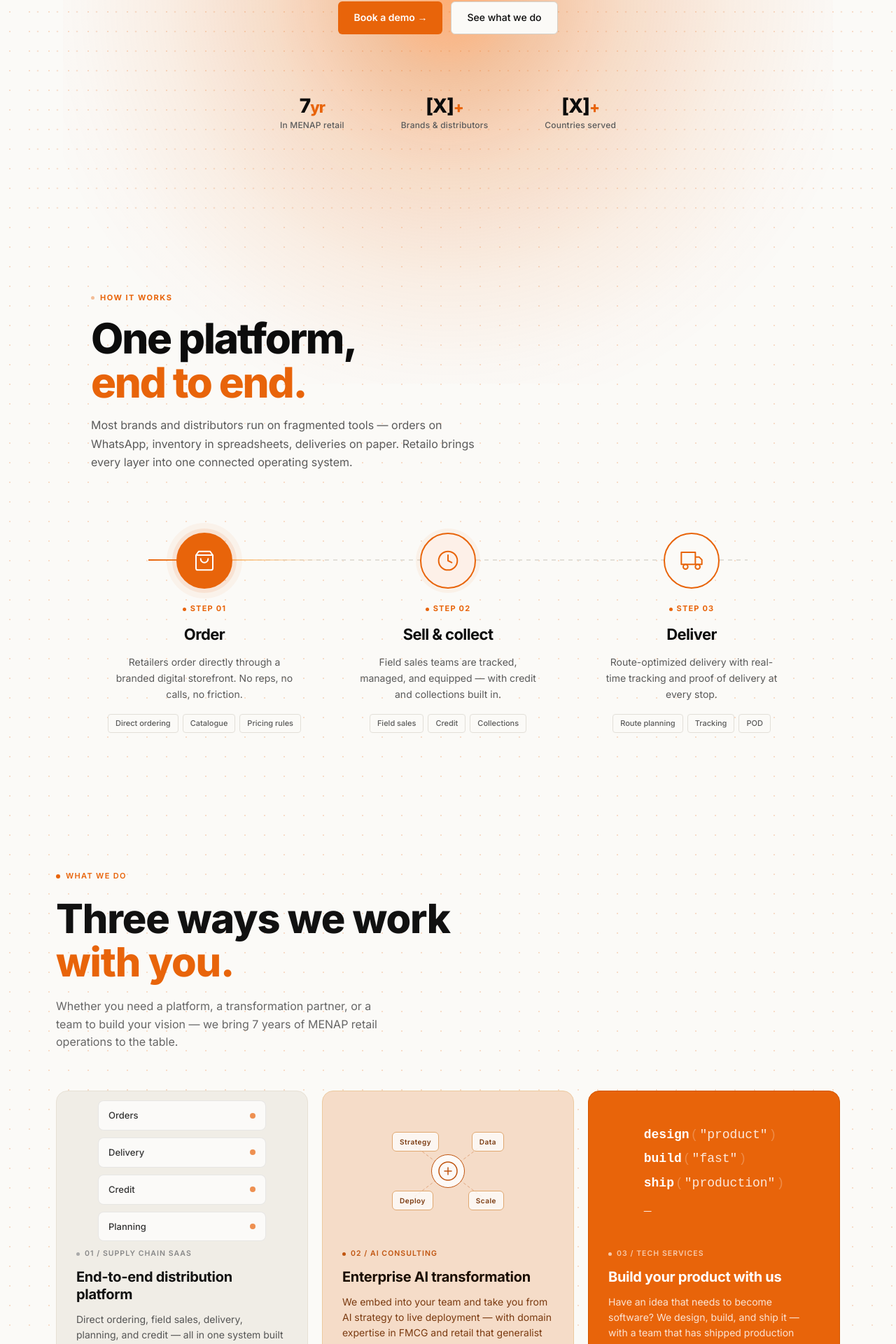
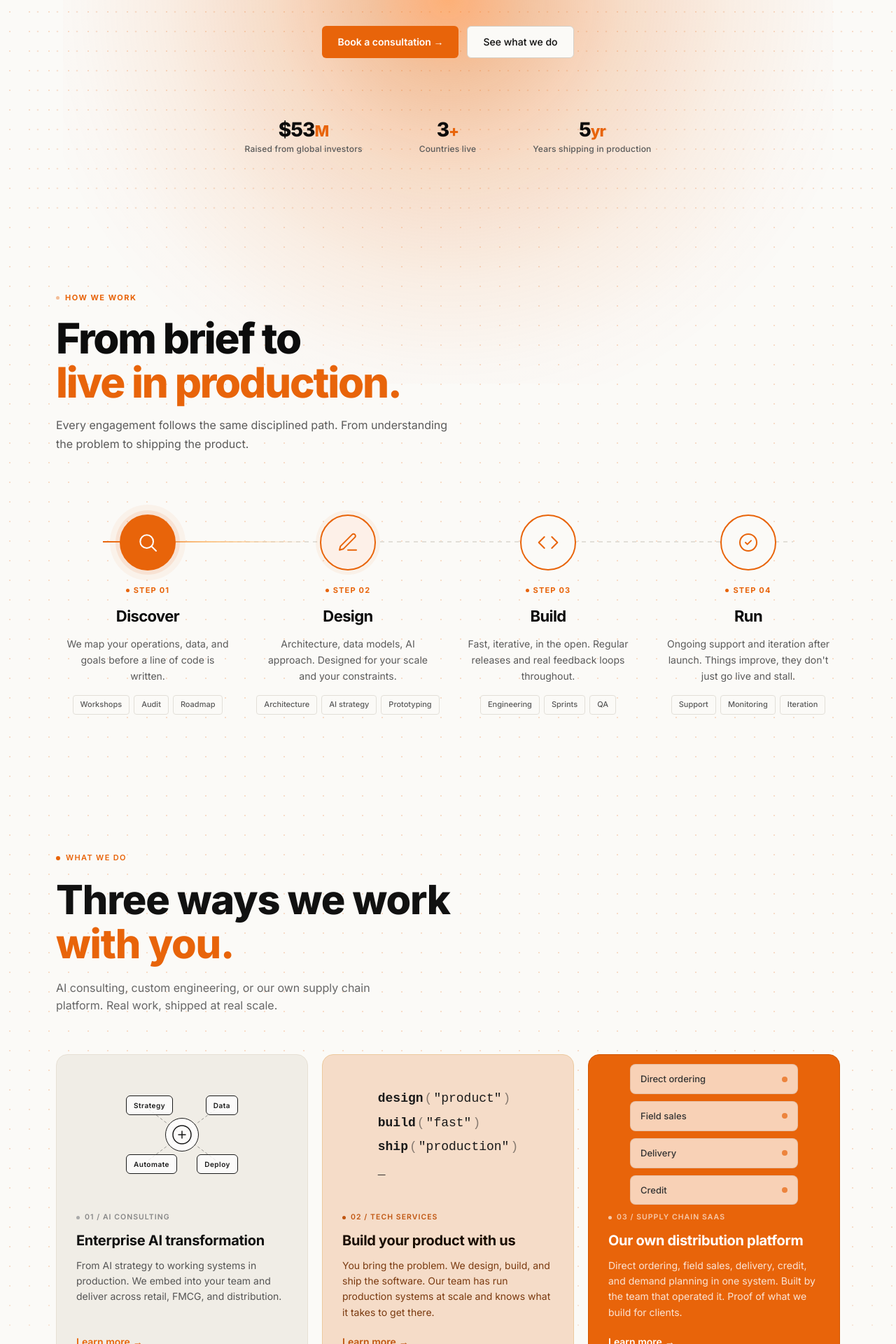
Before and after one commit to Tooba-Ahmed/retailo-website, a Next.js app: page / in a window 1280 px wide. Shown: the part 449-2369 px from the top of the page at 70% size. Built offline with nearby package versions, Linux system fonts and the light colour scheme.

Commit message:
fixing content

```diff
--- a/components/ConnectedSteps.module.css
+++ b/components/ConnectedSteps.module.css
@@ -1,6 +1,6 @@
 .section {
   padding: 96px 40px;
-  max-width: 1100px;
+  max-width: 1200px;
   margin: 0 auto;
   position: relative;
 }
@@ -11,17 +11,20 @@
 
 .flow {
   position: relative;
+  padding-top: 24px;
+}
+
+.cards {
   display: grid;
-  grid-template-columns: repeat(3, 1fr);
+  grid-template-columns: repeat(4, 1fr);
   gap: 24px;
-  padding-top: 24px;
 }
 
 .lineBg {
   position: absolute;
   top: 62px;
-  left: 8%;
-  right: 8%;
+  left: 6%;
+  right: 6%;
   height: 2px;
   z-index: 0;
   overflow: hidden;
@@ -72,16 +75,26 @@
   transition: transform 0.3s;
 }
 
-.card:nth-child(2) .node {
+/* Step 01 — Discover: filled orange, most prominent */
+.cards .card:nth-child(1) .node {
   background: var(--orange);
   box-shadow: 0 0 0 6px rgba(232, 100, 10, 0.1),
               0 0 0 14px rgba(232, 100, 10, 0.05);
 }
-.card:nth-child(3) .node {
+
+/* Step 02 — Design: light orange tint */
+.cards .card:nth-child(2) .node {
   background: var(--orange-light);
   box-shadow: 0 0 0 6px rgba(232, 100, 10, 0.06);
 }
-.card:nth-child(4) .node {
+
+/* Step 03 — Build: outline only */
+.cards .card:nth-child(3) .node {
+  background: var(--bg);
+}
+
+/* Step 04 — Run: outline only */
+.cards .card:nth-child(4) .node {
   background: var(--bg);
 }
 
@@ -89,9 +102,14 @@
   width: 32px;
   height: 32px;
 }
-.card:nth-child(2) .node svg { stroke: #fff; }
-.card:nth-child(3) .node svg,
-.card:nth-child(4) .node svg { stroke: var(--orange); }
+
+/* White icon on filled orange */
+.cards .card:nth-child(1) .node svg { stroke: #fff; }
+
+/* Orange icon on light/outline nodes */
+.cards .card:nth-child(2) .node svg,
+.cards .card:nth-child(3) .node svg,
+.cards .card:nth-child(4) .node svg { stroke: var(--orange); }
 
 .card:hover .node {
   transform: scale(1.05);
@@ -127,7 +145,7 @@
   font-size: 14px;
   color: var(--muted);
   line-height: 1.65;
-  max-width: 260px;
+  max-width: 240px;
   margin-bottom: 16px;
 }
 
@@ -148,9 +166,13 @@
   color: var(--muted);
 }
 
+@media (max-width: 900px) {
+  .cards { grid-template-columns: repeat(2, 1fr); gap: 40px; }
+}
+
 @media (max-width: 768px) {
   .section { padding: 64px 20px; }
-  .flow { grid-template-columns: 1fr; gap: 48px; }
+  .cards { grid-template-columns: 1fr; gap: 48px; }
   .lineBg { display: none; }
 }
 
--- a/components/ConnectedSteps.tsx
+++ b/components/ConnectedSteps.tsx
@@ -6,78 +6,97 @@
       <div className={styles.header}>
         <div className="s-eyebrow">
           <span className="s-eyebrow-dot" />
-          How it works
+          How we work
         </div>
         <h2 className="s-title">
-          One platform,<br /><em>end to end.</em>
+          From brief to<br /><em>live in production.</em>
         </h2>
         <p className="s-desc">
-          Most brands and distributors run on fragmented tools — orders on
-          WhatsApp, inventory in spreadsheets, deliveries on paper. Retailo
-          brings every layer into one connected operating system.
+          Every engagement follows the same disciplined path. From understanding the problem to shipping the product.
         </p>
       </div>
 
       <div className={styles.flow}>
         <div className={styles.lineBg} />
+        <div className={styles.cards}>
 
         <div className={styles.card}>
           <div className={styles.node}>
             <svg viewBox="0 0 24 24" fill="none" strokeWidth="1.5" strokeLinecap="round" strokeLinejoin="round">
-              <path d="M6 2 3 6v14a2 2 0 002 2h14a2 2 0 002-2V6l-3-4zM3 6h18M16 10a4 4 0 01-8 0" />
+              <circle cx="11" cy="11" r="7" />
+              <line x1="16.5" y1="16.5" x2="21" y2="21" />
             </svg>
           </div>
           <div className={styles.label}>
             <span className={styles.labelDot} />STEP 01
           </div>
-          <h3>Order</h3>
-          <p>Retailers order directly through a branded digital storefront. No reps, no calls, no friction.</p>
+          <h3>Discover</h3>
+          <p>We map your operations, data, and goals before a line of code is written.</p>
           <div className={styles.tags}>
-            <span className={styles.tag}>Direct ordering</span>
-            <span className={styles.tag}>Catalogue</span>
-            <span className={styles.tag}>Pricing rules</span>
+            <span className={styles.tag}>Workshops</span>
+            <span className={styles.tag}>Audit</span>
+            <span className={styles.tag}>Roadmap</span>
           </div>
         </div>
 
         <div className={styles.card}>
           <div className={styles.node}>
             <svg viewBox="0 0 24 24" fill="none" strokeWidth="1.5" strokeLinecap="round" strokeLinejoin="round">
-              <circle cx="12" cy="12" r="10" />
-              <path d="M12 6v6l4 2" />
+              <path d="M12 20h9" />
+              <path d="M16.5 3.5a2.121 2.121 0 013 3L7 19l-4 1 1-4L16.5 3.5z" />
             </svg>
           </div>
           <div className={styles.label}>
             <span className={styles.labelDot} />STEP 02
           </div>
-          <h3>Sell & collect</h3>
-          <p>Field sales teams are tracked, managed, and equipped — with credit and collections built in.</p>
+          <h3>Design</h3>
+          <p>Architecture, data models, AI approach. Designed for your scale and your constraints.</p>
           <div className={styles.tags}>
-            <span className={styles.tag}>Field sales</span>
-            <span className={styles.tag}>Credit</span>
-            <span className={styles.tag}>Collections</span>
+            <span className={styles.tag}>Architecture</span>
+            <span className={styles.tag}>AI strategy</span>
+            <span className={styles.tag}>Prototyping</span>
           </div>
         </div>
 
         <div className={styles.card}>
           <div className={styles.node}>
             <svg viewBox="0 0 24 24" fill="none" strokeWidth="1.5" strokeLinecap="round" strokeLinejoin="round">
-              <path d="M1 3h15v13H1zM16 8h4l3 3v5h-7V8z" />
-              <circle cx="5.5" cy="18.5" r="2.5" />
-              <circle cx="18.5" cy="18.5" r="2.5" />
+              <polyline points="16 18 22 12 16 6" />
+              <polyline points="8 6 2 12 8 18" />
             </svg>
           </div>
           <div className={styles.label}>
             <span className={styles.labelDot} />STEP 03
           </div>
-          <h3>Deliver</h3>
-          <p>Route-optimized delivery with real-time tracking and proof of delivery at every stop.</p>
+          <h3>Build</h3>
+          <p>Fast, iterative, in the open. Regular releases and real feedback loops throughout.</p>
           <div className={styles.tags}>
-            <span className={styles.tag}>Route planning</span>
-            <span className={styles.tag}>Tracking</span>
-            <span className={styles.tag}>POD</span>
+            <span className={styles.tag}>Engineering</span>
+            <span className={styles.tag}>Sprints</span>
+            <span className={styles.tag}>QA</span>
           </div>
         </div>
 
+        <div className={styles.card}>
+          <div className={styles.node}>
+            <svg viewBox="0 0 24 24" fill="none" strokeWidth="1.5" strokeLinecap="round" strokeLinejoin="round">
+              <circle cx="12" cy="12" r="9" />
+              <polyline points="9 12 11 14 15 10" />
+            </svg>
+          </div>
+          <div className={styles.label}>
+            <span className={styles.labelDot} />STEP 04
+          </div>
+          <h3>Run</h3>
+          <p>Ongoing support and iteration after launch. Things improve, they don&apos;t just go live and stall.</p>
+          <div className={styles.tags}>
+            <span className={styles.tag}>Support</span>
+            <span className={styles.tag}>Monitoring</span>
+            <span className={styles.tag}>Iteration</span>
+          </div>
+        </div>
+
+        </div>
       </div>
     </section>
   )
--- a/components/Hero.tsx
+++ b/components/Hero.tsx
@@ -4,7 +4,7 @@
 import styles from './Hero.module.css'
 
 export default function Hero() {
-  const canvasRef = useRef<HTMLCanvasElement>(null)
+  const canvasRef  = useRef<HTMLCanvasElement>(null)
   const sectionRef = useRef<HTMLElement>(null)
 
   useEffect(() => {
@@ -16,42 +16,27 @@
 
     let raf: number
     const mouse = { x: -999, y: -999 }
-    const SPACING = 28
-    const DISPERSE_R = 88
-    const DISPERSE_STRENGTH = 32
-    const DOT_R = 1.3
+    const SPACING = 28, DISPERSE_R = 88, DISPERSE_STRENGTH = 32, DOT_R = 1.3
     const ORANGE: [number, number, number] = [232, 100, 10]
-
     type Dot = { ox: number; oy: number; cx: number; cy: number; vx: number; vy: number }
-    let dots: Dot[] = []
-    let W = 0, H = 0
+    let dots: Dot[] = [], W = 0, H = 0
 
     const buildGrid = () => {
       const dpr = window.devicePixelRatio || 1
       const rect = section.getBoundingClientRect()
-      W = rect.width
-      H = rect.height
-      canvas.width  = W * dpr
-      canvas.height = H * dpr
-      canvas.style.width  = W + 'px'
-      canvas.style.height = H + 'px'
+      W = rect.width; H = rect.height
+      canvas.width = W * dpr; canvas.height = H * dpr
+      canvas.style.width = W + 'px'; canvas.style.height = H + 'px'
       ctx.setTransform(dpr, 0, 0, dpr, 0, 0)
       dots = []
-      for (let x = SPACING / 2; x < W; x += SPACING) {
-        for (let y = SPACING / 2; y < H; y += SPACING) {
+      for (let x = SPACING / 2; x < W; x += SPACING)
+        for (let y = SPACING / 2; y < H; y += SPACING)
           dots.push({ ox: x, oy: y, cx: x, cy: y, vx: 0, vy: 0 })
-        }
-      }
     }
-
     buildGrid()
     window.addEventListener('resize', buildGrid)
 
-    const onMove = (e: MouseEvent) => {
-      const rect = section.getBoundingClientRect()
-      mouse.x = e.clientX - rect.left
-      mouse.y = e.clientY - rect.top
-    }
+    const onMove  = (e: MouseEvent) => { const r = section.getBoundingClientRect(); mouse.x = e.clientX - r.left; mouse.y = e.clientY - r.top }
     const onLeave = () => { mouse.x = -999; mouse.y = -999 }
     section.addEventListener('mousemove', onMove)
     section.addEventListener('mouseleave', onLeave)
@@ -59,8 +44,7 @@
     const draw = () => {
       ctx.clearRect(0, 0, W, H)
       for (const d of dots) {
-        const dx = d.cx - mouse.x
-        const dy = d.cy - mouse.y
+        const dx = d.cx - mouse.x, dy = d.cy - mouse.y
         const dist = Math.sqrt(dx * dx + dy * dy)
         if (dist < DISPERSE_R) {
           const force = (1 - dist / DISPERSE_R) * DISPERSE_STRENGTH
@@ -70,11 +54,10 @@
         }
         d.vx = (d.vx + (d.ox - d.cx) * 0.10) * 0.75
         d.vy = (d.vy + (d.oy - d.cy) * 0.10) * 0.75
-        d.cx += d.vx
-        d.cy += d.vy
-        const cursorDist = Math.sqrt((d.cx - mouse.x) ** 2 + (d.cy - mouse.y) ** 2)
-        const glowBoost = cursorDist < DISPERSE_R ? (1 - cursorDist / DISPERSE_R) * 0.5 : 0
-        const alpha = Math.min(0.72, 0.16 + glowBoost)
+        d.cx += d.vx; d.cy += d.vy
+        const cd = Math.sqrt((d.cx - mouse.x) ** 2 + (d.cy - mouse.y) ** 2)
+        const gb = cd < DISPERSE_R ? (1 - cd / DISPERSE_R) * 0.5 : 0
+        const alpha = Math.min(0.72, 0.16 + gb)
         ctx.beginPath()
         ctx.arc(d.cx, d.cy, DOT_R, 0, Math.PI * 2)
         ctx.fillStyle = `rgba(${ORANGE[0]},${ORANGE[1]},${ORANGE[2]},${alpha.toFixed(2)})`
@@ -82,7 +65,6 @@
       }
       raf = requestAnimationFrame(draw)
     }
-
     draw()
     return () => {
       cancelAnimationFrame(raf)
@@ -100,40 +82,38 @@
       <div className={styles.content}>
         <div className={styles.eyebrow}>
           <span className={styles.eyebrowDot} />
-          Supply Chain · AI · Technology · MENAP
+          AI · Engineering · Supply Chain
         </div>
 
         <h1 className={styles.h1}>
-          Built for <span className={styles.orange}>MENAP retail.</span>
+          Tech and AI,
+          <br />
+          <span className={styles.orange}>built right.</span>
         </h1>
 
         <p className={styles.sub}>
-          We give brands and distributors the software, AI, and engineering
-          to run faster, leaner supply chains — from order to delivery.
+          We help enterprises adopt AI, build technology, and run smarter operations. Backed by five years of shipping real products at scale.
         </p>
 
         <div className={styles.actions}>
-          <a href="#contact" className="btn-orange">Book a demo →</a>
+          <a href="#contact" className="btn-orange">Book a consultation →</a>
           <a href="#solutions" className="btn-outline">See what we do</a>
         </div>
 
-        {/* Metrics — replace values with real data when available */}
         <div className={styles.metrics}>
           <div className={styles.metric}>
-            <span className={styles.metricNum}>7<span className={styles.metricSuffix}>yr</span></span>
-            <span className={styles.metricLabel}>In MENAP retail</span>
+            <span className={styles.metricNum}>$53<span className={styles.metricSuffix}>M</span></span>
+            <span className={styles.metricLabel}>Raised from global investors</span>
           </div>
           <div className={styles.metricDivider} />
           <div className={styles.metric}>
-            {/* PLACEHOLDER — replace with real figure */}
-            <span className={styles.metricNum}>[X]<span className={styles.metricSuffix}>+</span></span>
-            <span className={styles.metricLabel}>Brands & distributors</span>
+            <span className={styles.metricNum}>3<span className={styles.metricSuffix}>+</span></span>
+            <span className={styles.metricLabel}>Countries live</span>
           </div>
           <div className={styles.metricDivider} />
           <div className={styles.metric}>
-            {/* PLACEHOLDER — replace with real figure */}
-            <span className={styles.metricNum}>[X]<span className={styles.metricSuffix}>+</span></span>
-            <span className={styles.metricLabel}>Countries served</span>
+            <span className={styles.metricNum}>5<span className={styles.metricSuffix}>yr</span></span>
+            <span className={styles.metricLabel}>Years shipping in production</span>
           </div>
         </div>
       </div>
--- a/components/PressList.tsx
+++ b/components/PressList.tsx
@@ -52,8 +52,8 @@
               <div className={styles.yearCount}>{group.items.length} mentions</div>
             </div>
 
-            {group.items.map(item => (
-              <a key={item.headline} href="#" className={styles.item}>
+            {group.items.map((item, i) => (
+              <a key={i} href="#" className={styles.item}>
                 <div className={styles.date}>{item.date}</div>
                 <div className={styles.publication}>{item.publication}</div>
                 <div className={styles.headline}>{item.headline}</div>
--- a/components/Recognition.tsx
+++ b/components/Recognition.tsx
@@ -30,8 +30,8 @@
       <div className={styles.inner}>
         <div className={styles.label}>Recognition</div>
         <div className={styles.grid}>
-          {items.map(item => (
-            <div key={item.title} className={styles.card}>
+          {items.map((item, i) => (
+            <div key={i} className={styles.card}>
               <div className={`${styles.badge} ${styles[item.badgeStyle]}`}>
                 {item.badge.split('\n').map((line, i) => (
                   <span key={i}>{line}</span>
--- a/components/Solutions.tsx
+++ b/components/Solutions.tsx
@@ -5,27 +5,11 @@
 const solutions = [
   {
     number: '01',
-    category: 'SUPPLY CHAIN SAAS',
-    title: 'End-to-end distribution platform',
-    description:
-      'Direct ordering, field sales, delivery, planning, and credit — all in one system built for how MENAP brands and distributors actually operate.',
-    variant: 'light',
-    visual: (
-      <div className={styles.visualStack}>
-        <div className={styles.stackRow}><span>Orders</span><span className={styles.stackDot} /></div>
-        <div className={styles.stackRow}><span>Delivery</span><span className={styles.stackDot} /></div>
-        <div className={styles.stackRow}><span>Credit</span><span className={styles.stackDot} /></div>
-        <div className={styles.stackRow}><span>Planning</span><span className={styles.stackDot} /></div>
-      </div>
-    ),
-  },
-  {
-    number: '02',
     category: 'AI CONSULTING',
     title: 'Enterprise AI transformation',
     description:
-      'We embed into your team and take you from AI strategy to live deployment — with domain expertise in FMCG and retail that generalist consultants don\'t have.',
-    variant: 'warm',
+      'From AI strategy to working systems in production. We embed into your team and deliver across retail, FMCG, and distribution.',
+    variant: 'light',
     visual: (
       <div className={styles.visualNodes}>
         <div className={styles.nodeCenter}>
@@ -36,8 +20,8 @@
         </div>
         <div className={`${styles.nodeSat} ${styles.nodeTL}`}>Strategy</div>
         <div className={`${styles.nodeSat} ${styles.nodeTR}`}>Data</div>
-        <div className={`${styles.nodeSat} ${styles.nodeBL}`}>Deploy</div>
-        <div className={`${styles.nodeSat} ${styles.nodeBR}`}>Scale</div>
+        <div className={`${styles.nodeSat} ${styles.nodeBL}`}>Automate</div>
+        <div className={`${styles.nodeSat} ${styles.nodeBR}`}>Deploy</div>
         <svg className={styles.nodeLines} viewBox="0 0 160 120" xmlns="http://www.w3.org/2000/svg">
           <line x1="80" y1="60" x2="30" y2="22" stroke="currentColor" strokeWidth="1" strokeDasharray="4 3" opacity="0.4" />
           <line x1="80" y1="60" x2="130" y2="22" stroke="currentColor" strokeWidth="1" strokeDasharray="4 3" opacity="0.4" />
@@ -48,18 +32,34 @@
     ),
   },
   {
-    number: '03',
+    number: '02',
     category: 'TECH SERVICES',
     title: 'Build your product with us',
     description:
-      'Have an idea that needs to become software? We design, build, and ship it — with a team that has shipped production systems for one of MENAP\'s largest retail networks.',
-    variant: 'orange',
+      'You bring the problem. We design, build, and ship the software. Our team has run production systems at scale and knows what it takes to get there.',
+    variant: 'warm',
     visual: (
       <div className={styles.visualCode}>
         <div className={styles.codeLine}><span className={styles.codeKw}>design</span><span className={styles.codeParen}>(</span><span className={styles.codeStr}>"product"</span><span className={styles.codeParen}>)</span></div>
         <div className={styles.codeLine}><span className={styles.codeKw}>build</span><span className={styles.codeParen}>(</span><span className={styles.codeStr}>"fast"</span><span className={styles.codeParen}>)</span></div>
         <div className={styles.codeLine}><span className={styles.codeKw}>ship</span><span className={styles.codeParen}>(</span><span className={styles.codeStr}>"production"</span><span className={styles.codeParen}>)</span></div>
         <div className={`${styles.codeLine} ${styles.codeCursor}`}><span className={styles.codeKw}>_</span></div>
+      </div>
+    ),
+  },
+  {
+    number: '03',
+    category: 'SUPPLY CHAIN SAAS',
+    title: 'Our own distribution platform',
+    description:
+      'Direct ordering, field sales, delivery, credit, and demand planning in one system. Built by the team that operated it. Proof of what we build for clients.',
+    variant: 'orange',
+    visual: (
+      <div className={styles.visualStack}>
+        <div className={styles.stackRow}><span>Direct ordering</span><span className={styles.stackDot} /></div>
+        <div className={styles.stackRow}><span>Field sales</span><span className={styles.stackDot} /></div>
+        <div className={styles.stackRow}><span>Delivery</span><span className={styles.stackDot} /></div>
+        <div className={styles.stackRow}><span>Credit</span><span className={styles.stackDot} /></div>
       </div>
     ),
   },
@@ -78,8 +78,7 @@
           <span className={styles.headingAccent}>with you.</span>
         </h2>
         <p className={styles.subheading}>
-          Whether you need a platform, a transformation partner, or a team to
-          build your vision — we bring 7 years of MENAP retail operations to the table.
+          AI consulting, custom engineering, or our own supply chain platform. Real work, shipped at real scale.
         </p>
       </div>
 
```
